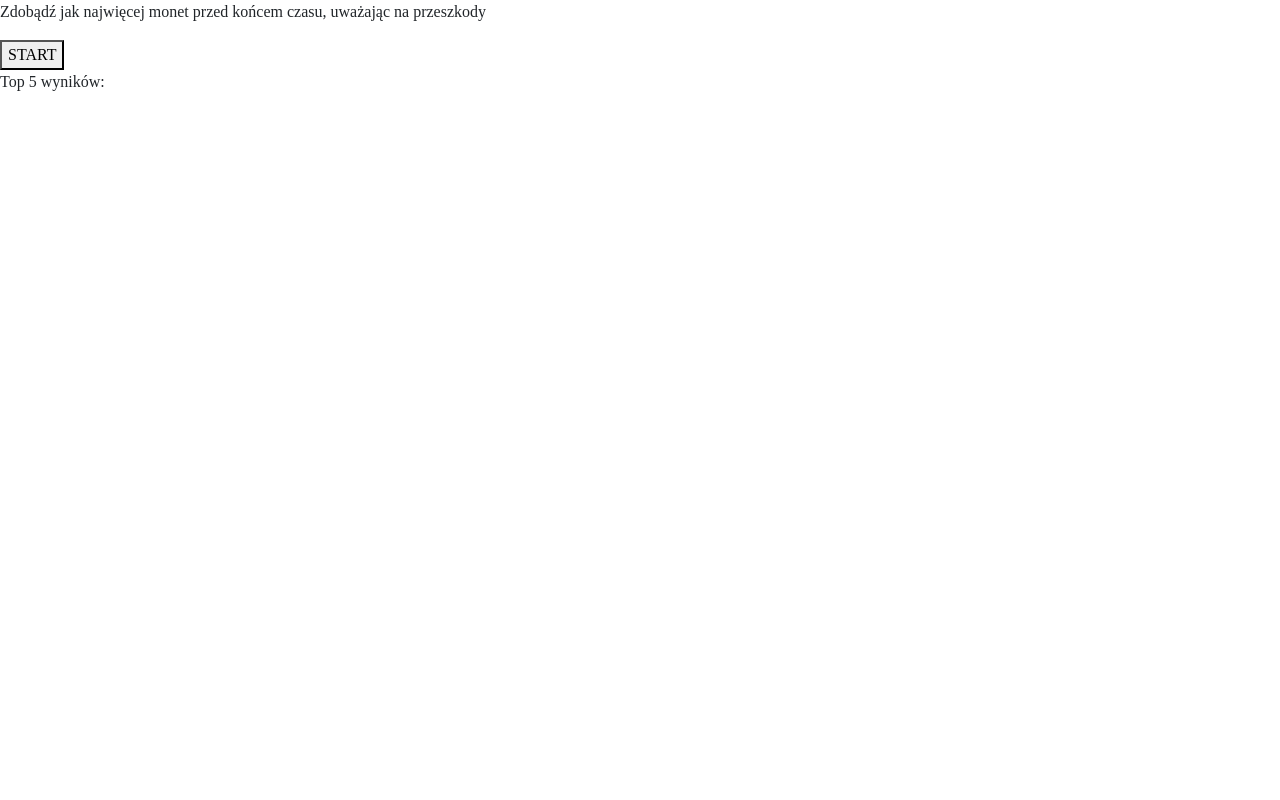
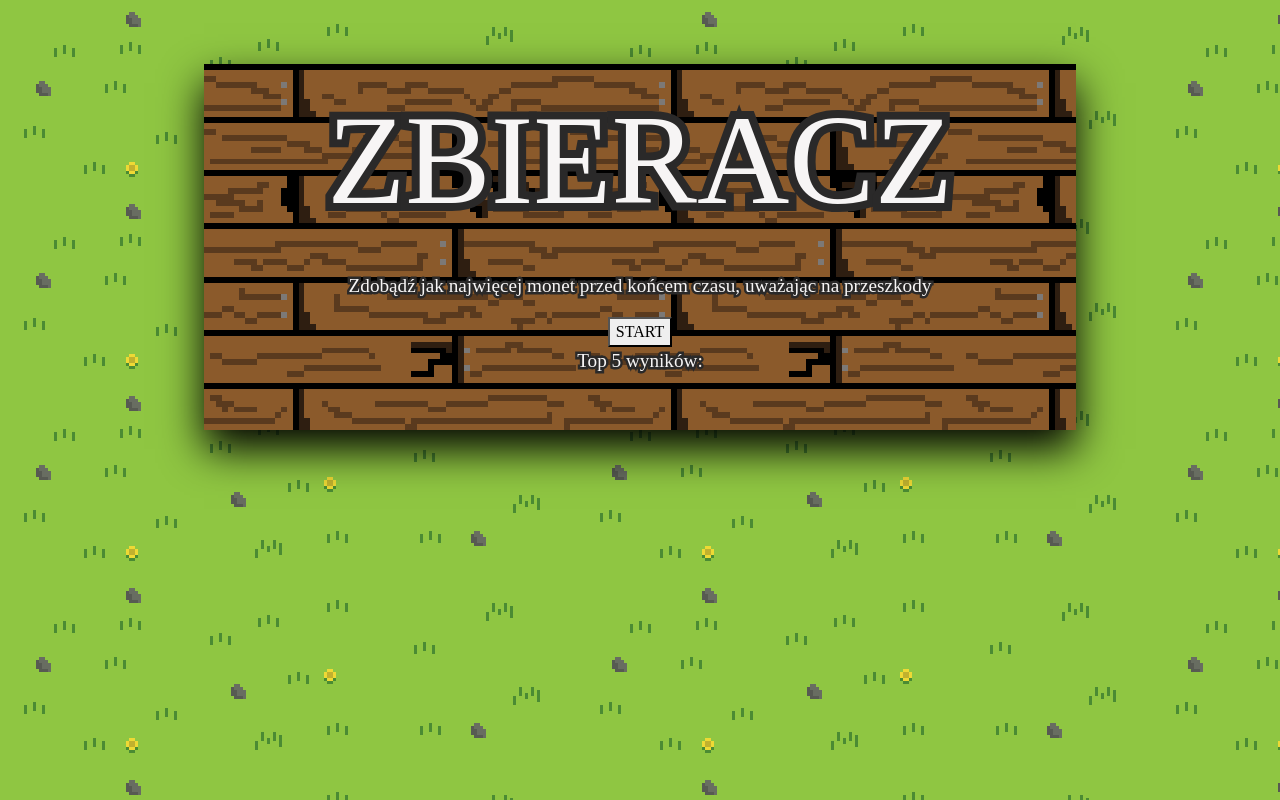
Before and after one commit to wikteam29/Gra-zr-czno-ciowa-Zbieracz-, a plain HTML site: page main_menu.html in a window 1280 px wide. Drawn offline with nearby package versions, Linux system fonts and the light colour scheme; a web font is replaced by a local one.

Commit message:
Poprawiono adresy url oraz dodano css do menu głównego

```diff
--- a/css/main.css
+++ b/css/main.css
@@ -1,10 +1,35 @@
 *{
     font-family: 'tiny5 duo';
+    color: #f7f5f5;
+    -webkit-text-stroke: 0.30rem #2a2929; /* OBRYS LITER */
+    paint-order: stroke fill; /* OBRYS POD WYPEŁNIENIEM ZAMIAST NAD */
 }
-.border{
-    --bs-border-width: 0.5rem;
-    --bs-border-color: #000;
+
+/* KONTENERY */
+.container{
+    margin: 6vw;
+    height: 35vw;
+    width: 100%;
+    padding: 0;
+    position: relative;
 }
+body#mainMenu{
+    background-image: url("../sprites/BG_grass.png");
+    background-size: 576px 192px;
+    image-rendering: pixelated;
+    background-repeat: repeat;
+    padding: 5vw 15vw 0vw 15vw;
+}
+.menu{
+    background-image: url("../sprites/BG_wood.png");
+    background-size: 378px;
+    image-rendering: pixelated;
+    text-align: center;
+    padding: 0 3vw 3vw 3vw;
+    box-shadow: 0 1.5vw 40px #000;
+}
+
+/* SPRITE'Y */
 .player{
     width: 75px;
     height: 75px;
@@ -19,13 +44,6 @@
     position: absolute;
     image-rendering: pixelated;
 }
-.container{
-    margin: 6vw;
-    height: 35vw;
-    width: 100%;
-    padding: 0;
-    position: relative;
-}
 .rock{
     width: 25px;
     height: 25px;
@@ -38,3 +56,28 @@
     position: absolute;
     image-rendering: pixelated;
 }
+
+/* ZNACZNIKI HTML */
+ul{
+    padding: 0;
+    list-style: none;
+}
+button{
+    -webkit-text-stroke: 0rem;
+    color: black;
+}
+
+/* TEKSTY */
+#mainTitle{
+    font-size: 10vw;
+    -webkit-text-stroke: 1rem #2a2929;
+}
+p{
+    font-size: 1.5vw;
+}
+
+/* RESZTA */
+.border{
+    --bs-border-width: 0.5rem;
+    --bs-border-color: #2a2929;
+}
--- a/main_menu.html
+++ b/main_menu.html
@@ -10,10 +10,16 @@
     <link href="https://fonts.googleapis.com/css2?family=Tiny5+Duo:ital,wght@0,100..900;1,100..900&display=swap" rel="stylesheet">
 
     <link href="https://cdn.jsdelivr.net/npm/bootstrap@5.3.8/dist/css/bootstrap.min.css" rel="stylesheet" integrity="sha384-sRIl4kxILFvY47J16cr9ZwB07vP4J8+LH7qKQnuqkuIAvNWLzeN8tE5YBujZqJLB" crossorigin="anonymous">
-    <link href="../css/main.css" rel="stylesheet">
+    <link href="css/main.css" rel="stylesheet">
     <script src="https://code.jquery.com/jquery-4.0.0.min.js" integrity="sha256-OaVG6prZf4v69dPg6PhVattBXkcOWQB62pdZ3ORyrao=" crossorigin="anonymous"></script>
     <script>
         $(function(){
+            $("#contents").hide();
+            $("#mainTitle").hide().slideDown(5000, function(){
+                $("#contents").show();
+            });
+
+
             let numberOfResults = Number(localStorage.getItem("numberOfResults"));
             let topResults = [];
 
@@ -53,13 +59,21 @@
         })
     </script>
 </head>
-<body>
-    <p>Zdobądź jak najwięcej monet przed końcem czasu, uważając na przeszkody</p>
-    <a href="../index.html"><button>START</button></a>
-    <p>Top 5 wyników:</p>
-    <ul id="resutlsTable">
+<body id="mainMenu">
+    <div class="container-fluid">
+        <div class="menu">
+            <p id="mainTitle">ZBIERACZ</p>
 
-    </ul>
+            <div id="contents">
+                <p>Zdobądź jak najwięcej monet przed końcem czasu, uważając na przeszkody</p>
+                <a href="subpages/main_game.html"><button>START</button></a>
+                <p>Top 5 wyników:</p>
+                <ul id="resutlsTable">
+
+                </ul>
+            </div>
+        </div>
+    </div>
 
     <script src="https://cdn.jsdelivr.net/npm/bootstrap@5.3.8/dist/js/bootstrap.bundle.min.js" integrity="sha384-FKyoEForCGlyvwx9Hj09JcYn3nv7wiPVlz7YYwJrWVcXK/BmnVDxM+D2scQbITxI" crossorigin="anonymous"></script>
 </body>
```
Also changed, not shown: subpages/gameover_menu.html (+2 -2 lines), subpages/main_game.html (+8 -8 lines), sprites/BG_grass.png (added), sprites/BG_wood.png (added).
